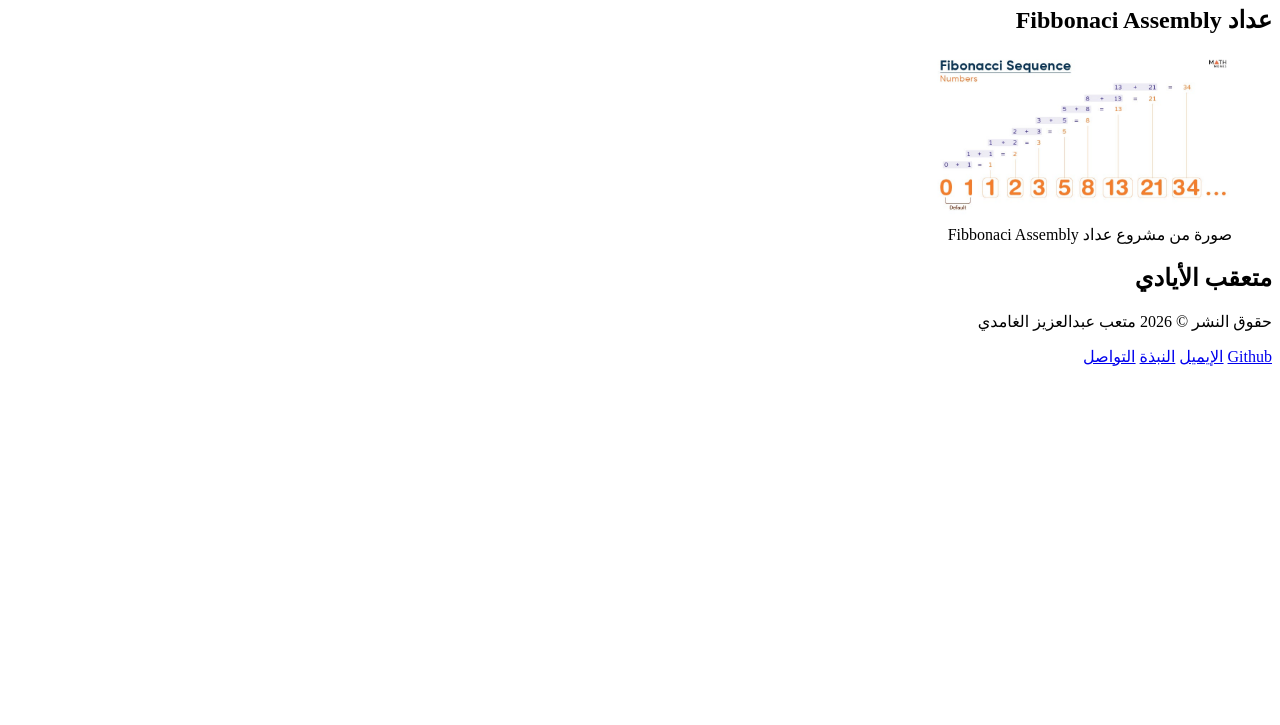
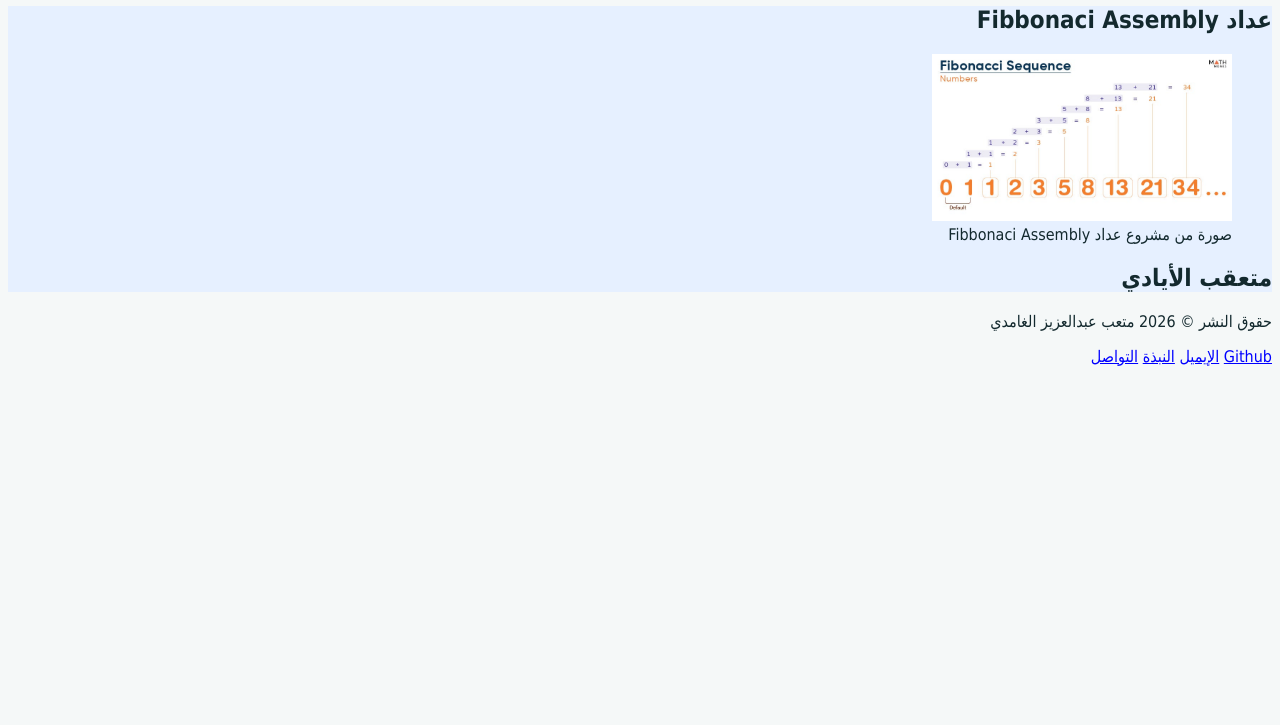
Before and after one commit to Azizowhat/HTML-pathy-project, a plain HTML site: page module-1/projects.html in a window 1280 px wide. Shown: the part 75-800 px from the top of the page. Drawn offline with Linux system fonts and the light colour scheme.

Commit message:
Added new selectors and a nav in projects.html

```diff
--- a/module-1/projects.html
+++ b/module-1/projects.html
@@ -5,10 +5,11 @@
   <meta name="viewport" content="width=device-width, initial-scale=1.0">
   <title>مشاريعي</title>
 </head>
+<link rel="stylesheet" href="style.css">
 <body>
 <main>
   <h1>مشاريعي</h1>
-  <article>
+  <article class="card">
     <h2>عداد Fibbonaci Assembly</h2>
     <figure>
       <img src="fibbonacci.png" alt="صورة لفكرة المشروع" width="300">
@@ -20,10 +21,12 @@
 
 <footer>
   <p>حقوق النشر © 2026 متعب عبدالعزيز الغامدي</p>
+<nav>
   <a href="https://github.com/Azizowhat">Github</a>
   <a href="mailto:metebaziz93@gmail.com">الإيميل</a>
   <a href="index.html">النبذة</a>
   <a href="contact.html">التواصل</a>
+</nav>
 </footer>
 </body>
 </html>
--- a/module-1/style.css
+++ b/module-1/style.css
@@ -7,3 +7,13 @@ body {
 h1 {
   color: #2a636d;
 }
+.card {
+  background-color:#e6f0ff
+
+}
+nav a {
+  color: blue;
+}
+nav a:hover {
+  color: #6d402a;
+}
```
Also changed, not shown: module-1/index.html (+1 -1 lines).
